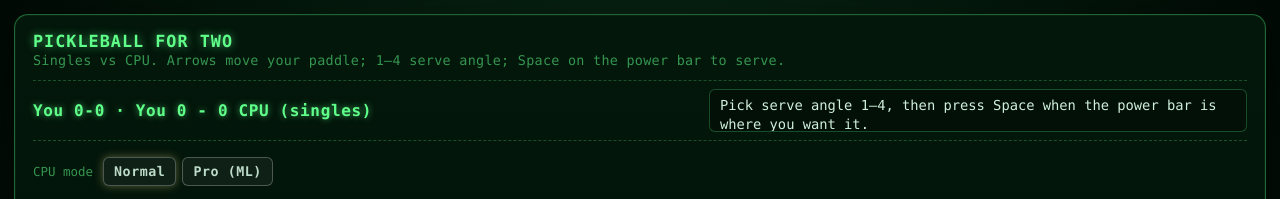
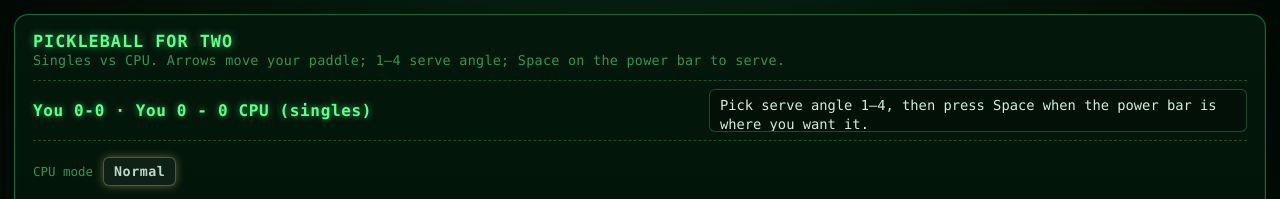
Before and after one commit to hoangnhavo17/pickleball-for-two, a website with bundled scripts: page src/index.html in a window 1280 px wide. Shown: the top 199 px of the page. Built offline with nearby package versions, Linux system fonts and the light colour scheme; files whose address does not match are found by name.

Commit message:
Hide Pro (ML) mode button in the public UI.
Normal mode remains the default shipped experience; Pro weights are not bundled for itch or Pages.

Co-authored-by: Cursor <cursoragent@cursor.com>

```diff
--- a/src/index.html
+++ b/src/index.html
@@ -22,7 +22,6 @@
       <div class="mode-row" role="group" aria-label="CPU mode">
         <span class="cpu-mode-label">CPU mode</span>
         <button type="button" class="action secondary cpu-mode-btn" data-cpu-mode="normal" title="Hand-tuned only; no neural updates">Normal</button>
-        <button type="button" class="action secondary cpu-mode-btn" data-cpu-mode="pro" title="Basic in-browser neural policy trained by imitation">Pro (ML)</button>
         <span class="cpu-pro-only model-row">
           <label for="cpuModelSelect" class="cpu-mode-label">Model</label>
           <select id="cpuModelSelect" class="cpu-model-select" aria-label="CPU model profile"></select>
```
